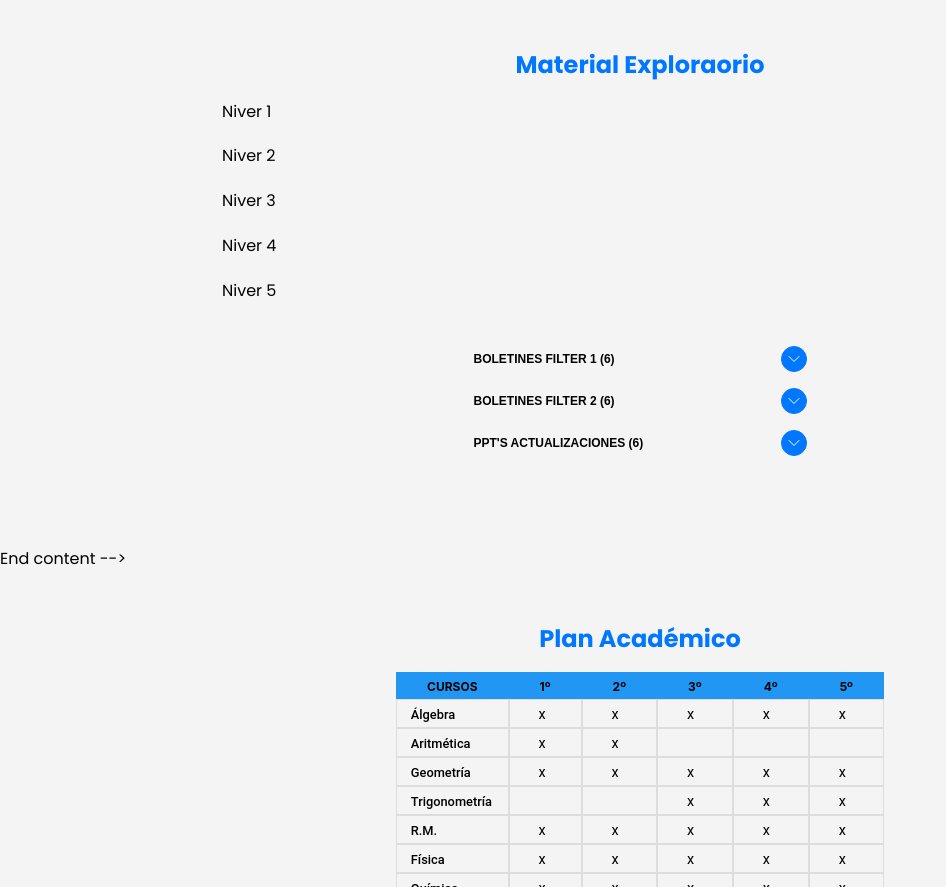
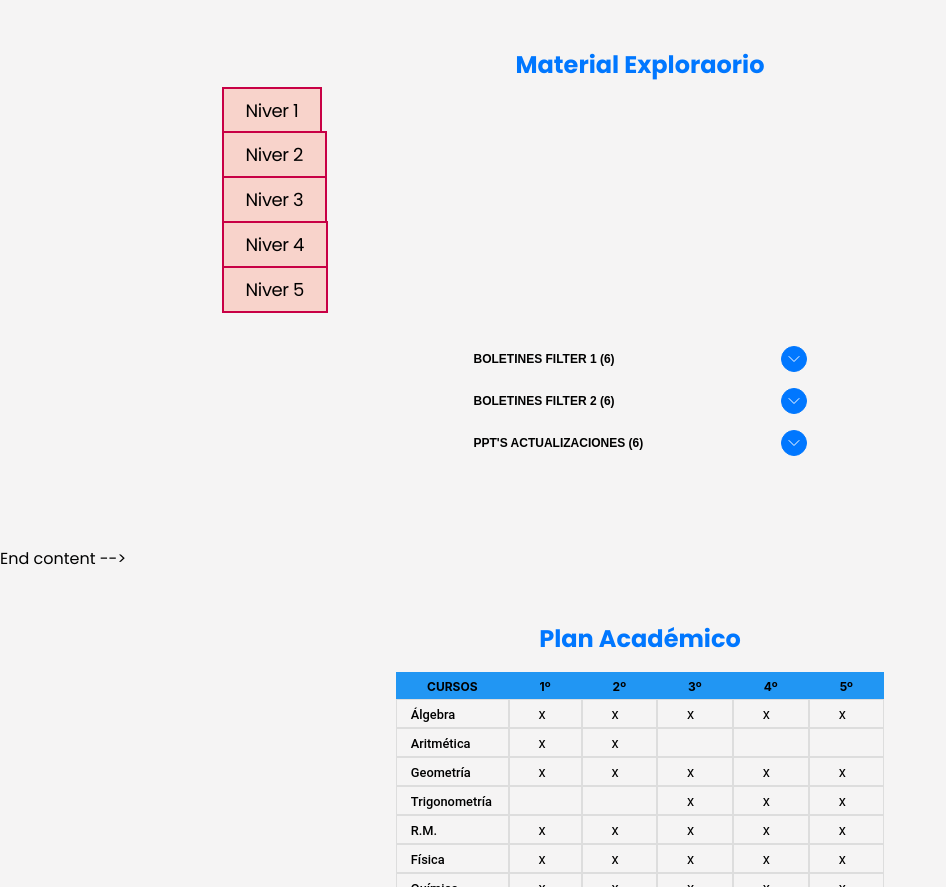
Before and after one commit to MaterialesSecundaria/diverticreativas, a plain HTML site: page index.html in a window 1280 px wide. Shown: the part 1969-2856 px from the top of the page, without its empty margins (0-946 px from the left). Drawn offline with Linux system fonts and the light colour scheme.

Commit message:
Update style.css

```diff
--- a/style.css
+++ b/style.css
@@ -607,6 +607,60 @@ section h2 {
   margin-top: -8px;
   margin-bottom: 32px;
 }
+/* Botones */
+
+.button {
+        --border-color: #c80045;
+        --border-color-hover: #f8d3cb;
+        --border-color-active: #00a953;
+          font-size: 18px;
+          cursor: pointer;
+          font-weight: 500;
+          background: var(--border-color-hover);
+          color: var(--border-color);
+          padding: 0.5em 1.2em;
+          position: relative;
+          z-index: 1;
+        line-height: 1.17648;
+        font-weight: 500;
+        letter-spacing: -.022em;
+        font-family: "SF Pro Text","SF Pro;
+        border-radius: 2px;
+        border: 2px solid var(--border-color);
+        }
+    .button + .button {
+      margin-left: 1em;
+    }
+    .button::after {
+      content: "";
+      position: absolute;
+      top: 0;
+      left: 0;
+      width: 100%;
+      height: 100%;
+      color:var(--border-color-hover);
+      background: var(--border-color);
+      z-index: -1;
+      transition: -webkit-transform 200ms ease-in;
+      transition: transform 200ms ease-in;
+      transition: transform 200ms ease-in, -webkit-transform 200ms ease-in;
+    }
+    .quote-button::after {
+      -webkit-transform: scaleX(0);
+              transform: scaleX(0);
+      -webkit-transform-origin: right;
+              transform-origin: right;
+    }
+
+    .quote-button:hover::after {
+       -webkit-transform: scaleX(1);
+              transform: scaleX(1);
+      -webkit-transform-origin: left;
+              transform-origin: left;
+    }
+    .quote-button:hover {
+       color: #fff;
+    }
 
 /* Footer */
 
```
